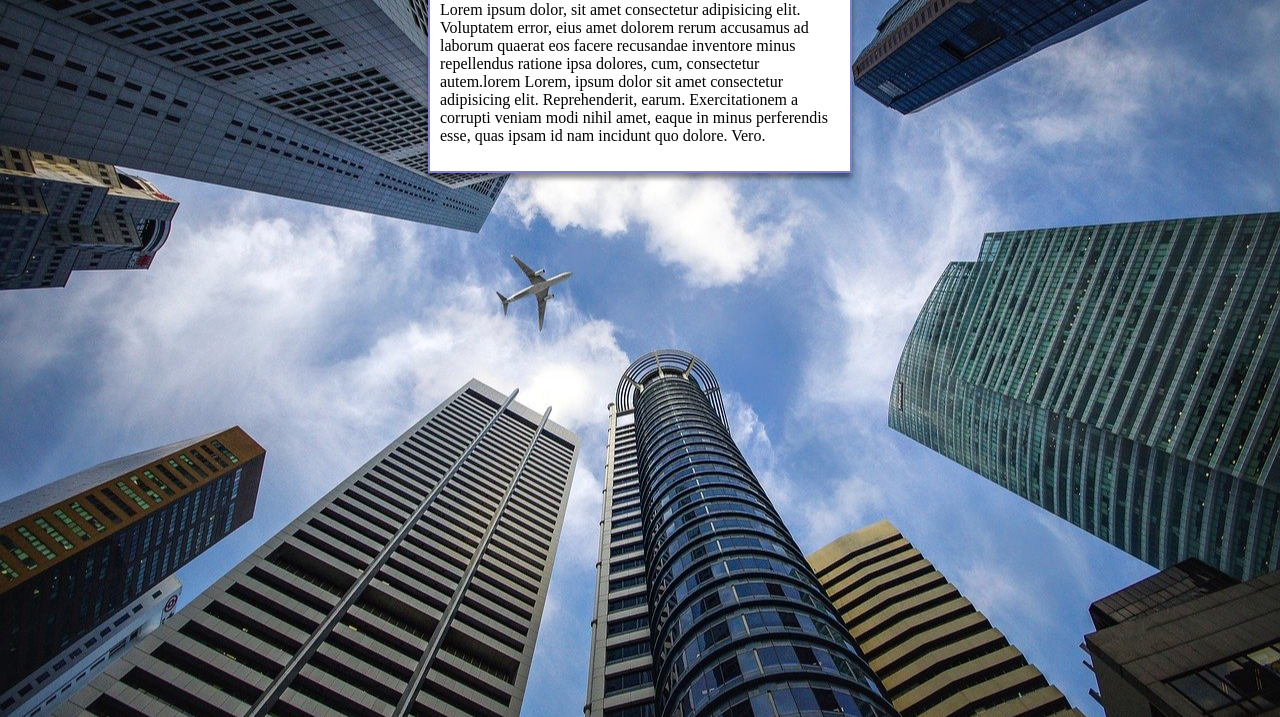
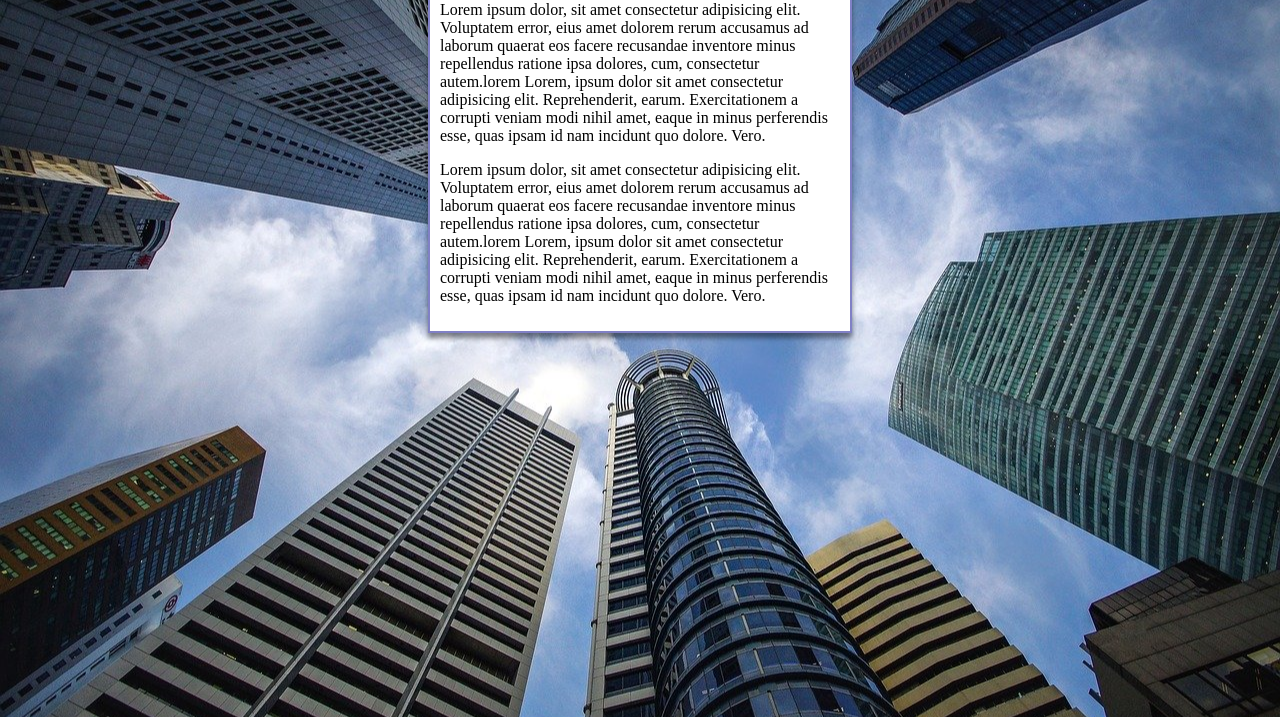
Before and after one commit to Danielzory/CursoHTML, a plain HTML site: page Exercícios/ex19/size.html in a window 1280 px wide. Shown: the part 99-816 px from the top of the page. Drawn offline with Linux system fonts and the light colour scheme.

```diff
--- a/Exercícios/ex19/size.html
+++ b/Exercícios/ex19/size.html
@@ -30,6 +30,8 @@
         <h1>Teste de imagem de fundo</h1>
         <p>Lorem ipsum dolor, sit amet consectetur adipisicing elit. Voluptatem error, eius amet dolorem rerum accusamus ad laborum quaerat eos facere recusandae inventore minus repellendus ratione ipsa dolores, cum, consectetur autem.lorem
         Lorem, ipsum dolor sit amet consectetur adipisicing elit. Reprehenderit, earum. Exercitationem a corrupti veniam modi nihil amet, eaque in minus perferendis esse, quas ipsam id nam incidunt quo dolore. Vero.</p>
+        <p>Lorem ipsum dolor, sit amet consectetur adipisicing elit. Voluptatem error, eius amet dolorem rerum accusamus ad laborum quaerat eos facere recusandae inventore minus repellendus ratione ipsa dolores, cum, consectetur autem.lorem
+        Lorem, ipsum dolor sit amet consectetur adipisicing elit. Reprehenderit, earum. Exercitationem a corrupti veniam modi nihil amet, eaque in minus perferendis esse, quas ipsam id nam incidunt quo dolore. Vero.</p>
     </main>
 
 </body>
```
